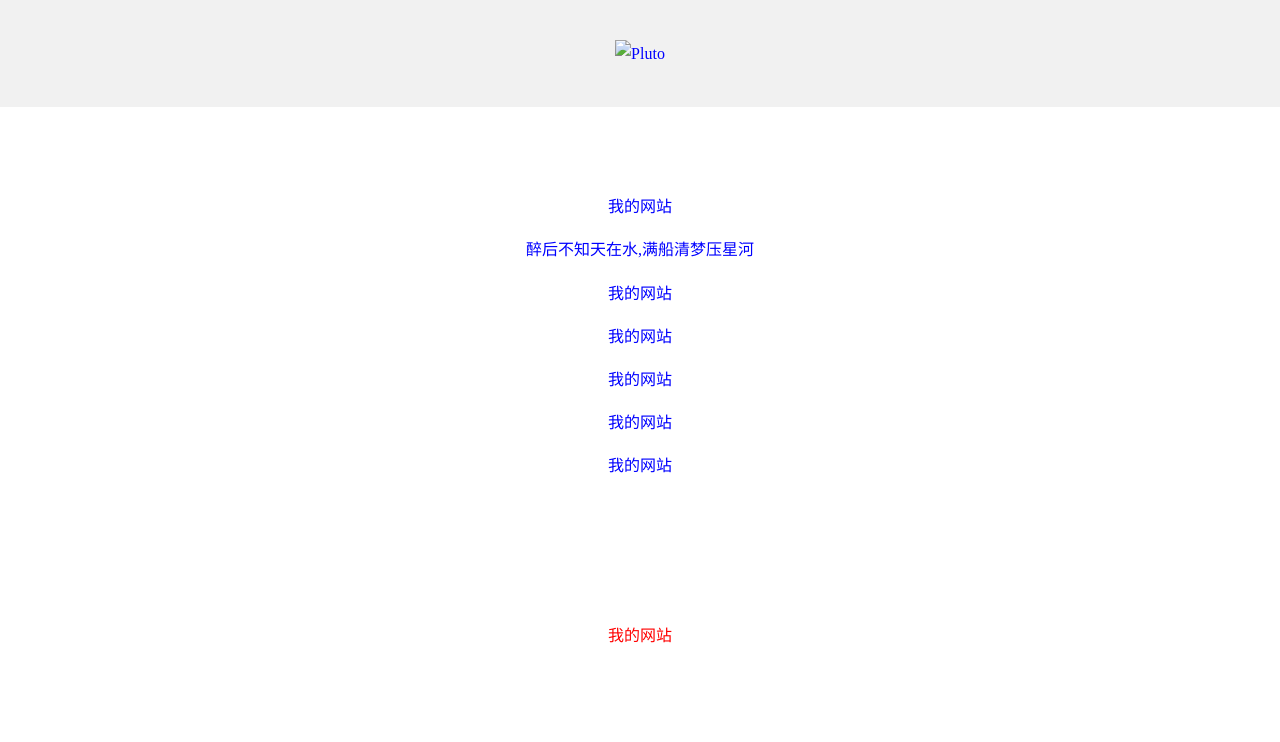
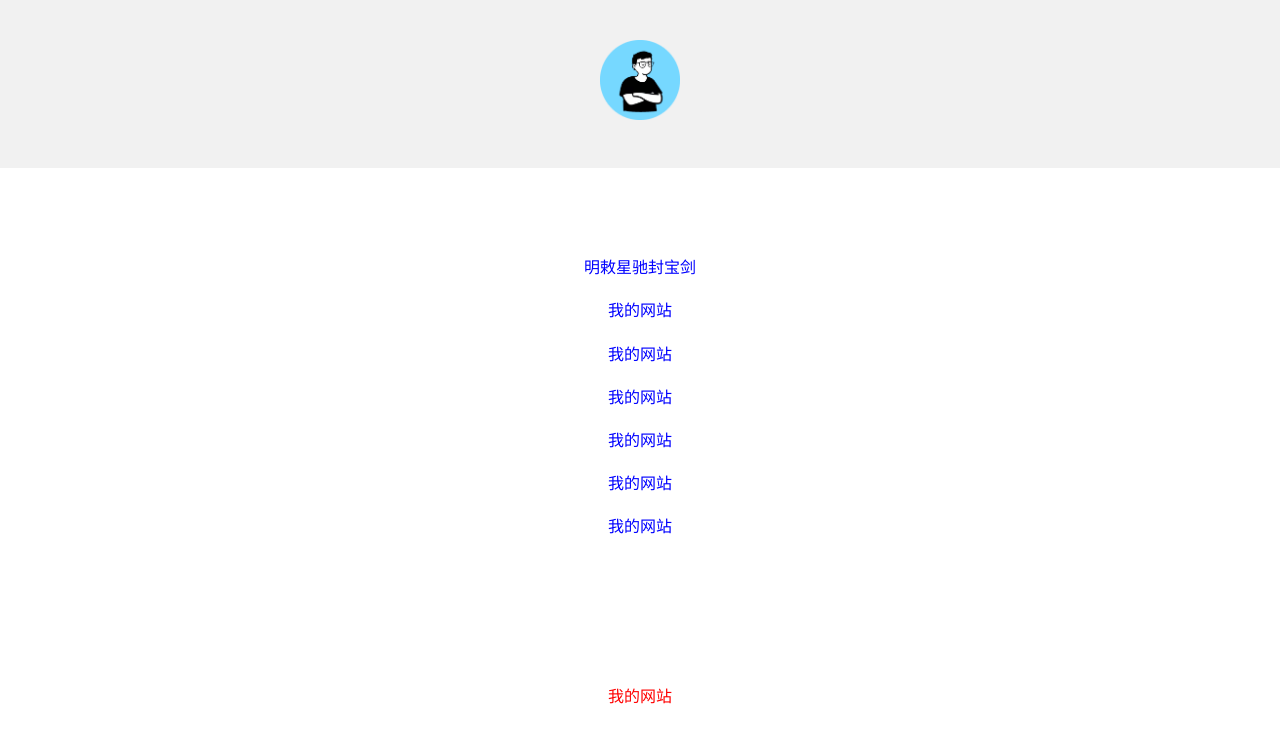
Before and after one commit to xouluo-004/-, a plain HTML site: page index.html in a window 1280 px wide. Drawn offline with Linux system fonts and the light colour scheme.

Commit message:
Add files via upload

```diff
--- a/index.html
+++ b/index.html
@@ -1,9 +1,11 @@
 <!DOCTYPE html>
 <!-- saved from url=(0204)file:///C:/Users/HP/Desktop/%E5%BA%B7%E6%96%87%E6%98%8C-%E5%85%83%E5%B2%9B%E5%AD%A6%E4%B9%A0/%E5%BA%B7%E6%96%87%E6%98%8C%E7%9A%84%E5%9C%A8%E7%BA%BFHTML%20%E6%95%99%E5%AD%A6%E5%B0%8F%E5%B7%A5%E5%85%B7.html -->
-<html lang="zh-CN"><head><meta http-equiv="Content-Type" content="text/html; charset=UTF-8">
+<html lang="zh-CN">
+  <head>
+    <meta http-equiv="Content-Type" content="text/html; charset=UTF-8" />
 
-    <meta name="viewport" content="width=device-width, initial-scale=1">
-    <title>康文昌的在线HTML 教学小工具</title>
+    <meta name="viewport" content="width=device-width, initial-scale=1" />
+    <title>天王星的个人网站</title>
     <style>
       body {
         margin: 0;
@@ -11,43 +13,44 @@
     </style>
   </head>
   <body>
-    <div style="
+    <div
+      style="
         background: #f1f1f1;
         text-align: center;
         padding: 40px;
         line-height: 1.7;
-      color: blue
-    ">
-      <img src="./康文昌的在线HTML 教学小工具_files/logo.png" alt="Pluto" width="80" height="80">
+        color: blue;
+      "
+    >
+      <img
+        src="./康文昌的在线HTML 教学小工具_files/logo.png"
+        alt="Pluto"
+        width="80"
+        height="80"
+      />
     </div>
-    <div style="
-      max-width:700;
-      margin: 30px auto;text-align: center;
+    <div
+      style="
+        max-width: 700;
+        margin: 30px auto;
+        text-align: center;
         padding: 40px;
         line-height: 1.7;
-      color: blue
-
-    ">
+        color: blue;
+      "
+    >
+      <p>明敕星驰封宝剑</p>
       <p>我的网站</p>
-        <p>醉后不知天在水,满船清梦压星河</p>
       <p>我的网站</p>
       <p>我的网站</p>
       <p>我的网站</p>
       <p>我的网站</p>
       <p>我的网站</p>
     </div>
-    <div style="
-      margin: 30px auto;
-      text-align: center;
-      padding: 40px;
-      color: red
-
-    ">
-
-
-
-
-
-
+    <div
+      style="margin: 30px auto; text-align: center; padding: 40px; color: red"
+    >
       <p>我的网站</p>
-    </div></body></html>
+    </div>
+  </body>
+</html>
```
Also changed, not shown: 康文昌的在线HTML 教学小工具_files/logo.png (added). Lines whose indentation alone changed are shown as unchanged.
